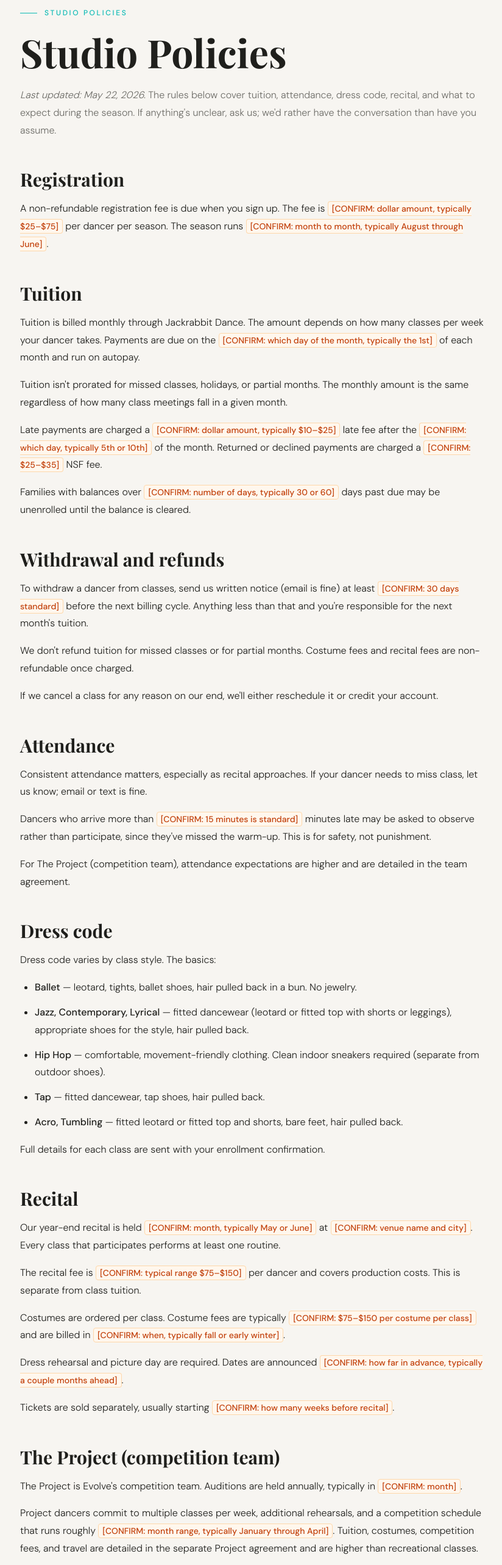
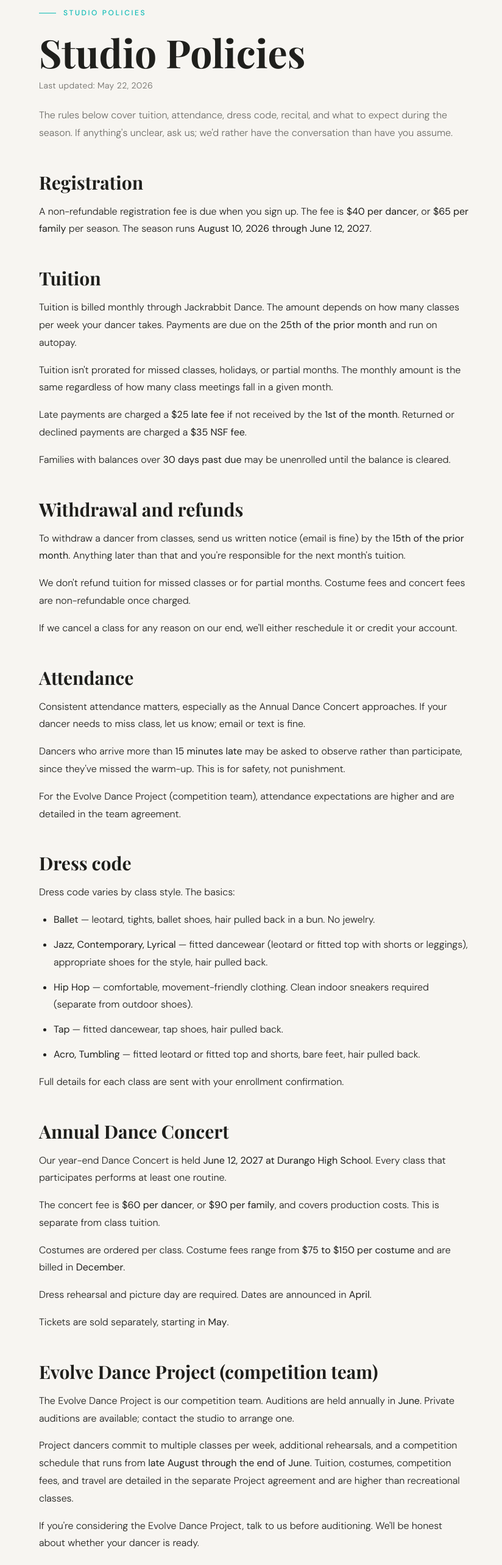
Before and after one commit to vizantirmarketing-alt/evolve-dance, a Next.js app: page /policies in a window 1280 px wide. Shown: the part 100-2666 px from the top of the page at 61% size, without its empty margins (223-1047 px from the left). Built offline with nearby package versions, Linux system fonts and the light colour scheme; no server answers.

Commit message:
feat: update policies page with confirmed studio content

```diff
--- a/app/policies/page.tsx
+++ b/app/policies/page.tsx
@@ -4,23 +4,23 @@ import Footer from '@/components/layout/Footer'
 import Navbar from '@/components/layout/Navbar'
 
 export const metadata: Metadata = {
-  title: 'Studio Policies',
+  title: 'Studio Policies | Evolve Dance Center',
   description:
-    'Tuition, attendance, dress code, recital, and studio policies for families enrolled at Evolve Dance Center — Las Vegas dance studio.',
+    'Tuition, attendance, dress code, recital, and studio policies for families enrolled at Evolve Dance Center in Las Vegas.',
   alternates: { canonical: '/policies' },
+  openGraph: {
+    title: 'Studio Policies | Evolve Dance Center',
+    description:
+      'Tuition, attendance, dress code, recital, and studio policies for families enrolled at Evolve Dance Center in Las Vegas.',
+    url: '/policies',
+  },
   robots: {
     index: true,
     follow: true,
   },
 }
 
-function ConfirmMarker({ label }: { label: string }) {
-  return (
-    <span className="rounded border border-orange-200 bg-orange-50 px-1.5 py-0.5 text-sm font-medium text-orange-700">
-      [CONFIRM: {label}]
-    </span>
-  )
-}
+const linkClass = 'text-[#0ABAB5] underline-offset-2 hover:underline'
 
 export default function PoliciesPage() {
   const lastUpdated = new Date().toLocaleDateString('en-US', {
@@ -33,10 +33,10 @@ export default function PoliciesPage() {
     <>
       <Navbar />
       <main className="min-h-screen bg-background px-4 pb-32 pt-24 md:px-12 md:pt-28">
-        <div className="mx-auto max-w-3xl">
+        <div className="mx-auto max-w-prose">
           <div className="mb-6 flex items-center gap-3">
             <div className="h-px w-7 bg-teal opacity-100" />
-            <span className="text-[11px] md:text-[12px] font-medium uppercase tracking-[0.22em] text-teal opacity-100">
+            <span className="text-[11px] font-medium uppercase tracking-[0.22em] text-teal opacity-100 md:text-[12px]">
               Studio Policies
             </span>
           </div>
@@ -48,145 +48,139 @@ export default function PoliciesPage() {
             >
               Studio Policies
             </h1>
-            <p className="mt-6 text-[15px] font-light leading-[1.8] md:text-[16px] text-foreground-muted">
-              <span className="italic">Last updated: {lastUpdated}.</span> The rules below cover tuition, attendance,
-              dress code, recital, and what to expect during the season. If anything&apos;s unclear, ask us; we&apos;d
-              rather have the conversation than have you assume.
+            <p className="mt-3 text-[13px] font-light tracking-wide text-foreground-muted md:text-[14px]">
+              Last updated: {lastUpdated}
+            </p>
+            <p className="mt-6 text-[15px] font-light leading-[1.8] text-foreground-muted md:text-[16px]">
+              The rules below cover tuition, attendance, dress code, recital, and what to expect during the season. If
+              anything&apos;s unclear, ask us; we&apos;d rather have the conversation than have you assume.
             </p>
           </div>
 
           <article className="font-sans">
             <h2 className="mt-12 font-display text-2xl font-bold text-foreground md:text-3xl">Registration</h2>
-            <p className="mt-4 text-[15px] font-light leading-[1.8] md:text-[16px] text-foreground">
-              A non-refundable registration fee is due when you sign up. The fee is{' '}
-              <ConfirmMarker label="dollar amount, typically $25–$75" /> per dancer per season. The season runs{' '}
-              <ConfirmMarker label="month to month, typically August through June" />.
+            <p className="mt-4 text-[15px] font-light leading-[1.8] text-foreground md:text-[16px]">
+              A non-refundable registration fee is due when you sign up. The fee is <strong>$40 per dancer</strong>, or{' '}
+              <strong>$65 per family</strong> per season. The season runs{' '}
+              <strong>August 10, 2026 through June 12, 2027</strong>.
             </p>
 
             <h2 className="mt-12 font-display text-2xl font-bold text-foreground md:text-3xl">Tuition</h2>
-            <p className="mt-4 text-[15px] font-light leading-[1.8] md:text-[16px] text-foreground">
+            <p className="mt-4 text-[15px] font-light leading-[1.8] text-foreground md:text-[16px]">
               Tuition is billed monthly through Jackrabbit Dance. The amount depends on how many classes per week your
-              dancer takes. Payments are due on the <ConfirmMarker label="which day of the month, typically the 1st" /> of
-              each month and run on autopay.
+              dancer takes. Payments are due on the <strong>25th of the prior month</strong> and run on autopay.
             </p>
-            <p className="mt-4 text-[15px] font-light leading-[1.8] md:text-[16px] text-foreground">
+            <p className="mt-4 text-[15px] font-light leading-[1.8] text-foreground md:text-[16px]">
               Tuition isn&apos;t prorated for missed classes, holidays, or partial months. The monthly amount is the same
               regardless of how many class meetings fall in a given month.
             </p>
-            <p className="mt-4 text-[15px] font-light leading-[1.8] md:text-[16px] text-foreground">
-              Late payments are charged a <ConfirmMarker label="dollar amount, typically $10–$25" /> late fee after the{' '}
-              <ConfirmMarker label="which day, typically 5th or 10th" /> of the month. Returned or declined payments are
-              charged a <ConfirmMarker label="$25–$35" /> NSF fee.
+            <p className="mt-4 text-[15px] font-light leading-[1.8] text-foreground md:text-[16px]">
+              Late payments are charged a <strong>$25 late fee</strong> if not received by the <strong>1st of the month</strong>.
+              Returned or declined payments are charged a <strong>$35 NSF fee</strong>.
             </p>
-            <p className="mt-4 text-[15px] font-light leading-[1.8] md:text-[16px] text-foreground">
-              Families with balances over <ConfirmMarker label="number of days, typically 30 or 60" /> days past due may be
-              unenrolled until the balance is cleared.
+            <p className="mt-4 text-[15px] font-light leading-[1.8] text-foreground md:text-[16px]">
+              Families with balances over <strong>30 days past due</strong> may be unenrolled until the balance is cleared.
             </p>
 
             <h2 className="mt-12 font-display text-2xl font-bold text-foreground md:text-3xl">
               Withdrawal and refunds
             </h2>
-            <p className="mt-4 text-[15px] font-light leading-[1.8] md:text-[16px] text-foreground">
-              To withdraw a dancer from classes, send us written notice (email is fine) at least{' '}
-              <ConfirmMarker label="30 days standard" /> before the next billing cycle. Anything less than that and
-              you&apos;re responsible for the next month&apos;s tuition.
+            <p className="mt-4 text-[15px] font-light leading-[1.8] text-foreground md:text-[16px]">
+              To withdraw a dancer from classes, send us written notice (email is fine) by the{' '}
+              <strong>15th of the prior month</strong>. Anything later than that and you&apos;re responsible for the next
+              month&apos;s tuition.
             </p>
-            <p className="mt-4 text-[15px] font-light leading-[1.8] md:text-[16px] text-foreground">
-              We don&apos;t refund tuition for missed classes or for partial months. Costume fees and recital fees are
+            <p className="mt-4 text-[15px] font-light leading-[1.8] text-foreground md:text-[16px]">
+              We don&apos;t refund tuition for missed classes or for partial months. Costume fees and concert fees are
               non-refundable once charged.
             </p>
-            <p className="mt-4 text-[15px] font-light leading-[1.8] md:text-[16px] text-foreground">
+            <p className="mt-4 text-[15px] font-light leading-[1.8] text-foreground md:text-[16px]">
               If we cancel a class for any reason on our end, we&apos;ll either reschedule it or credit your account.
             </p>
 
             <h2 className="mt-12 font-display text-2xl font-bold text-foreground md:text-3xl">Attendance</h2>
-            <p className="mt-4 text-[15px] font-light leading-[1.8] md:text-[16px] text-foreground">
-              Consistent attendance matters, especially as recital approaches. If your dancer needs to miss class, let us
-              know; email or text is fine.
+            <p className="mt-4 text-[15px] font-light leading-[1.8] text-foreground md:text-[16px]">
+              Consistent attendance matters, especially as the Annual Dance Concert approaches. If your dancer needs to miss
+              class, let us know; email or text is fine.
             </p>
-            <p className="mt-4 text-[15px] font-light leading-[1.8] md:text-[16px] text-foreground">
-              Dancers who arrive more than <ConfirmMarker label="15 minutes is standard" /> minutes late may be asked to
-              observe rather than participate, since they&apos;ve missed the warm-up. This is for safety, not punishment.
+            <p className="mt-4 text-[15px] font-light leading-[1.8] text-foreground md:text-[16px]">
+              Dancers who arrive more than <strong>15 minutes late</strong> may be asked to observe rather than participate,
+              since they&apos;ve missed the warm-up. This is for safety, not punishment.
             </p>
-            <p className="mt-4 text-[15px] font-light leading-[1.8] md:text-[16px] text-foreground">
-              For The Project (competition team), attendance expectations are higher and are detailed in the team
-              agreement.
+            <p className="mt-4 text-[15px] font-light leading-[1.8] text-foreground md:text-[16px]">
+              For the Evolve Dance Project (competition team), attendance expectations are higher and are detailed in the
+              team agreement.
             </p>
 
             <h2 className="mt-12 font-display text-2xl font-bold text-foreground md:text-3xl">Dress code</h2>
-            <p className="mt-4 text-[15px] font-light leading-[1.8] md:text-[16px] text-foreground">
+            <p className="mt-4 text-[15px] font-light leading-[1.8] text-foreground md:text-[16px]">
               Dress code varies by class style. The basics:
             </p>
-            <ul className="mt-4 list-disc space-y-3 pl-6 text-[15px] font-light leading-[1.8] md:text-[16px] text-foreground">
+            <ul className="mt-4 list-disc space-y-3 pl-6 text-[15px] font-light leading-[1.8] text-foreground md:text-[16px]">
               <li>
-                <strong className="font-medium">Ballet</strong> — leotard, tights, ballet shoes, hair pulled back in a bun.
-                No jewelry.
+                <strong>Ballet</strong> — leotard, tights, ballet shoes, hair pulled back in a bun. No jewelry.
               </li>
               <li>
-                <strong className="font-medium">Jazz, Contemporary, Lyrical</strong> — fitted dancewear (leotard or fitted
-                top with shorts or leggings), appropriate shoes for the style, hair pulled back.
+                <strong>Jazz, Contemporary, Lyrical</strong> — fitted dancewear (leotard or fitted top with shorts or
+                leggings), appropriate shoes for the style, hair pulled back.
               </li>
               <li>
-                <strong className="font-medium">Hip Hop</strong> — comfortable, movement-friendly clothing. Clean indoor
-                sneakers required (separate from outdoor shoes).
+                <strong>Hip Hop</strong> — comfortable, movement-friendly clothing. Clean indoor sneakers required
+                (separate from outdoor shoes).
               </li>
               <li>
-                <strong className="font-medium">Tap</strong> — fitted dancewear, tap shoes, hair pulled back.
+                <strong>Tap</strong> — fitted dancewear, tap shoes, hair pulled back.
               </li>
               <li>
-                <strong className="font-medium">Acro, Tumbling</strong> — fitted leotard or fitted top and shorts, bare
-                feet, hair pulled back.
+                <strong>Acro, Tumbling</strong> — fitted leotard or fitted top and shorts, bare feet, hair pulled back.
               </li>
             </ul>
-            <p className="mt-4 text-[15px] font-light leading-[1.8] md:text-[16px] text-foreground">
+            <p className="mt-4 text-[15px] font-light leading-[1.8] text-foreground md:text-[16px]">
               Full details for each class are sent with your enrollment confirmation.
             </p>
 
-            <h2 className="mt-12 font-display text-2xl font-bold text-foreground md:text-3xl">Recital</h2>
-            <p className="mt-4 text-[15px] font-light leading-[1.8] md:text-[16px] text-foreground">
-              Our year-end recital is held <ConfirmMarker label="month, typically May or June" /> at{' '}
-              <ConfirmMarker label="venue name and city" />. Every class that participates performs at least one routine.
+            <h2 className="mt-12 font-display text-2xl font-bold text-foreground md:text-3xl">Annual Dance Concert</h2>
+            <p className="mt-4 text-[15px] font-light leading-[1.8] text-foreground md:text-[16px]">
+              Our year-end Dance Concert is held <strong>June 12, 2027 at Durango High School</strong>. Every class that
+              participates performs at least one routine.
             </p>
-            <p className="mt-4 text-[15px] font-light leading-[1.8] md:text-[16px] text-foreground">
-              The recital fee is <ConfirmMarker label="typical range $75–$150" /> per dancer and covers production costs.
-              This is separate from class tuition.
+            <p className="mt-4 text-[15px] font-light leading-[1.8] text-foreground md:text-[16px]">
+              The concert fee is <strong>$60 per dancer</strong>, or <strong>$90 per family</strong>, and covers production
+              costs. This is separate from class tuition.
             </p>
-            <p className="mt-4 text-[15px] font-light leading-[1.8] md:text-[16px] text-foreground">
-              Costumes are ordered per class. Costume fees are typically{' '}
-              <ConfirmMarker label="$75–$150 per costume per class" /> and are billed in{' '}
-              <ConfirmMarker label="when, typically fall or early winter" />.
+            <p className="mt-4 text-[15px] font-light leading-[1.8] text-foreground md:text-[16px]">
+              Costumes are ordered per class. Costume fees range from <strong>$75 to $150 per costume</strong> and are
+              billed in <strong>December</strong>.
             </p>
-            <p className="mt-4 text-[15px] font-light leading-[1.8] md:text-[16px] text-foreground">
-              Dress rehearsal and picture day are required. Dates are announced{' '}
-              <ConfirmMarker label="how far in advance, typically a couple months ahead" />.
+            <p className="mt-4 text-[15px] font-light leading-[1.8] text-foreground md:text-[16px]">
+              Dress rehearsal and picture day are required. Dates are announced in <strong>April</strong>.
             </p>
-            <p className="mt-4 text-[15px] font-light leading-[1.8] md:text-[16px] text-foreground">
-              Tickets are sold separately, usually starting <ConfirmMarker label="how many weeks before recital" />.
+            <p className="mt-4 text-[15px] font-light leading-[1.8] text-foreground md:text-[16px]">
+              Tickets are sold separately, starting in <strong>May</strong>.
             </p>
 
             <h2 className="mt-12 font-display text-2xl font-bold text-foreground md:text-3xl">
-              The Project (competition team)
+              Evolve Dance Project (competition team)
             </h2>
-            <p className="mt-4 text-[15px] font-light leading-[1.8] md:text-[16px] text-foreground">
-              The Project is Evolve&apos;s competition team. Auditions are held annually, typically in{' '}
-              <ConfirmMarker label="month" />.
+            <p className="mt-4 text-[15px] font-light leading-[1.8] text-foreground md:text-[16px]">
+              The Evolve Dance Project is our competition team. Auditions are held annually in <strong>June</strong>.
+              Private auditions are available; contact the studio to arrange one.
             </p>
-            <p className="mt-4 text-[15px] font-light leading-[1.8] md:text-[16px] text-foreground">
+            <p className="mt-4 text-[15px] font-light leading-[1.8] text-foreground md:text-[16px]">
               Project dancers commit to multiple classes per week, additional rehearsals, and a competition schedule that
-              runs roughly <ConfirmMarker label="month range, typically January through April" />. Tuition, costumes,
-              competition fees, and travel are detailed in the separate Project agreement and are higher than recreational
-              classes.
+              runs from <strong>late August through the end of June</strong>. Tuition, costumes, competition fees, and
+              travel are detailed in the separate Project agreement and are higher than recreational classes.
             </p>
-            <p className="mt-4 text-[15px] font-light leading-[1.8] md:text-[16px] text-foreground">
-              If you&apos;re considering The Project, talk to us before auditioning. We&apos;ll be honest about whether your
-              dancer is ready.
+            <p className="mt-4 text-[15px] font-light leading-[1.8] text-foreground md:text-[16px]">
+              If you&apos;re considering the Evolve Dance Project, talk to us before auditioning. We&apos;ll be honest about
+              whether your dancer is ready.
             </p>
 
             <h2 className="mt-12 font-display text-2xl font-bold text-foreground md:text-3xl">Studio conduct</h2>
-            <p className="mt-4 text-[15px] font-light leading-[1.8] md:text-[16px] text-foreground">
+            <p className="mt-4 text-[15px] font-light leading-[1.8] text-foreground md:text-[16px]">
               A few ground rules to keep classes running well:
             </p>
-            <ul className="mt-4 list-disc space-y-3 pl-6 text-[15px] font-light leading-[1.8] md:text-[16px] text-foreground">
+            <ul className="mt-4 list-disc space-y-3 pl-6 text-[15px] font-light leading-[1.8] text-foreground md:text-[16px]">
               <li>No street shoes on the studio floors. Dance shoes only.</li>
               <li>Water bottles are allowed in studios. Food and other drinks stay in the lobby.</li>
               <li>Phones stay in dancer bags during class.</li>
@@ -200,38 +194,49 @@ export default function PoliciesPage() {
             </ul>
 
             <h2 className="mt-12 font-display text-2xl font-bold text-foreground md:text-3xl">Safety and injury</h2>
-            <p className="mt-4 text-[15px] font-light leading-[1.8] md:text-[16px] text-foreground">
+            <p className="mt-4 text-[15px] font-light leading-[1.8] text-foreground md:text-[16px]">
               Dance involves physical activity, and there&apos;s always some risk of injury. By enrolling your dancer at
               Evolve, you acknowledge that risk and accept that Evolve isn&apos;t liable for injuries that happen during
               normal class participation.
             </p>
-            <p className="mt-4 text-[15px] font-light leading-[1.8] md:text-[16px] text-foreground">
+            <p className="mt-4 text-[15px] font-light leading-[1.8] text-foreground md:text-[16px]">
               If a dancer has a medical condition, allergy, or injury we should know about, tell us at enrollment and keep
               us updated.
             </p>
 
             <h2 className="mt-12 font-display text-2xl font-bold text-foreground md:text-3xl">Photos and video</h2>
-            <p className="mt-4 text-[15px] font-light leading-[1.8] md:text-[16px] text-foreground">
+            <p className="mt-4 text-[15px] font-light leading-[1.8] text-foreground md:text-[16px]">
               We take photos and video at classes, performances, and events for the studio&apos;s marketing: our website,
-              social media, and printed materials. By enrolling, you agree to this unless you tell us otherwise in writing at
-              info@evolvedancecenter.com.
+              social media, and printed materials. By enrolling, you agree to this unless you tell us otherwise in writing
+              at{' '}
+              <a href="mailto:info@evolvedancecenter.com" className={linkClass}>
+                info@evolvedancecenter.com
+              </a>
+              .
             </p>
 
             <h2 className="mt-12 font-display text-2xl font-bold text-foreground md:text-3xl">Communication</h2>
-            <p className="mt-4 text-[15px] font-light leading-[1.8] md:text-[16px] text-foreground">
-              We send class updates, schedule changes, recital information, and registration reminders by email and
+            <p className="mt-4 text-[15px] font-light leading-[1.8] text-foreground md:text-[16px]">
+              We send class updates, schedule changes, concert information, and registration reminders by email and
               occasionally by text. The Jackrabbit parent portal is where you&apos;ll find your dancer&apos;s schedule,
               account balance, and registration history.
             </p>
-            <p className="mt-4 text-[15px] font-light leading-[1.8] md:text-[16px] text-foreground">
-              Please make sure your email is current. Most issues can be solved with one quick email (info@evolvedancecenter.com)
-              or a phone call at (702) 897-5095.
+            <p className="mt-4 text-[15px] font-light leading-[1.8] text-foreground md:text-[16px]">
+              Please make sure your email is current. Most issues can be solved with one quick email (
+              <a href="mailto:info@evolvedancecenter.com" className={linkClass}>
+                info@evolvedancecenter.com
+              </a>
+              ) or a phone call at{' '}
+              <a href="tel:+17028975095" className={linkClass}>
+                (702) 897-5095
+              </a>
+              .
             </p>
 
             <h2 className="mt-12 font-display text-2xl font-bold text-foreground md:text-3xl">
               Changes to these policies
             </h2>
-            <p className="mt-4 text-[15px] font-light leading-[1.8] md:text-[16px] text-foreground">
+            <p className="mt-4 text-[15px] font-light leading-[1.8] text-foreground md:text-[16px]">
               Studio policies are reviewed annually before the start of each season. We&apos;ll let you know about meaningful
               changes.
             </p>
--- a/data/navigation.ts
+++ b/data/navigation.ts
@@ -19,6 +19,7 @@ export const footerLinks: {
     { label: 'The Project', href: '/the-project' },
     { label: 'Blog', href: '/blog' },
     { label: 'FAQ', href: '/faq' },
+    { label: 'Policies', href: '/policies' },
   ],
   classes: [
     { label: 'Ballet', href: '/classes?style=ballet' },
```
